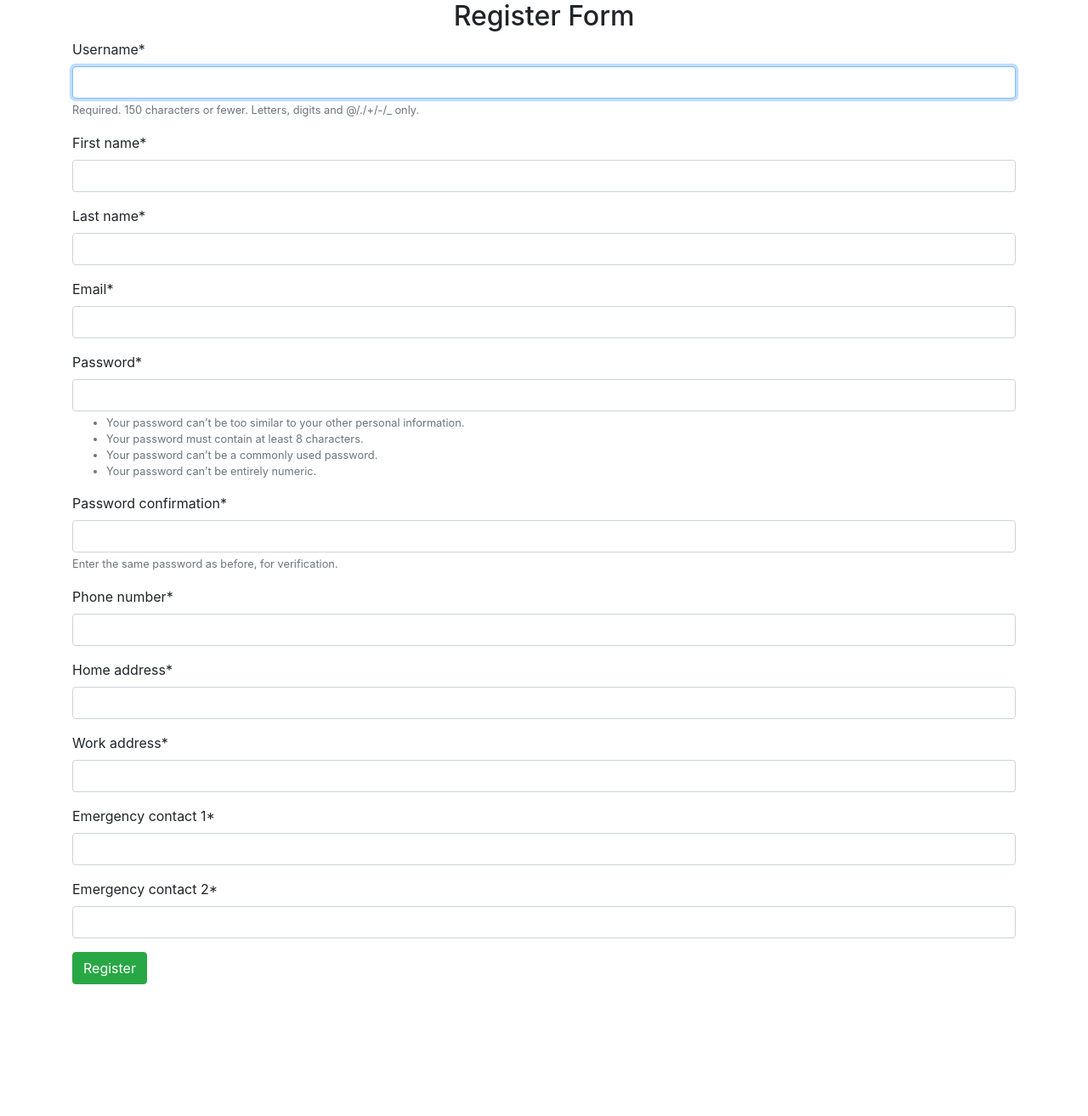
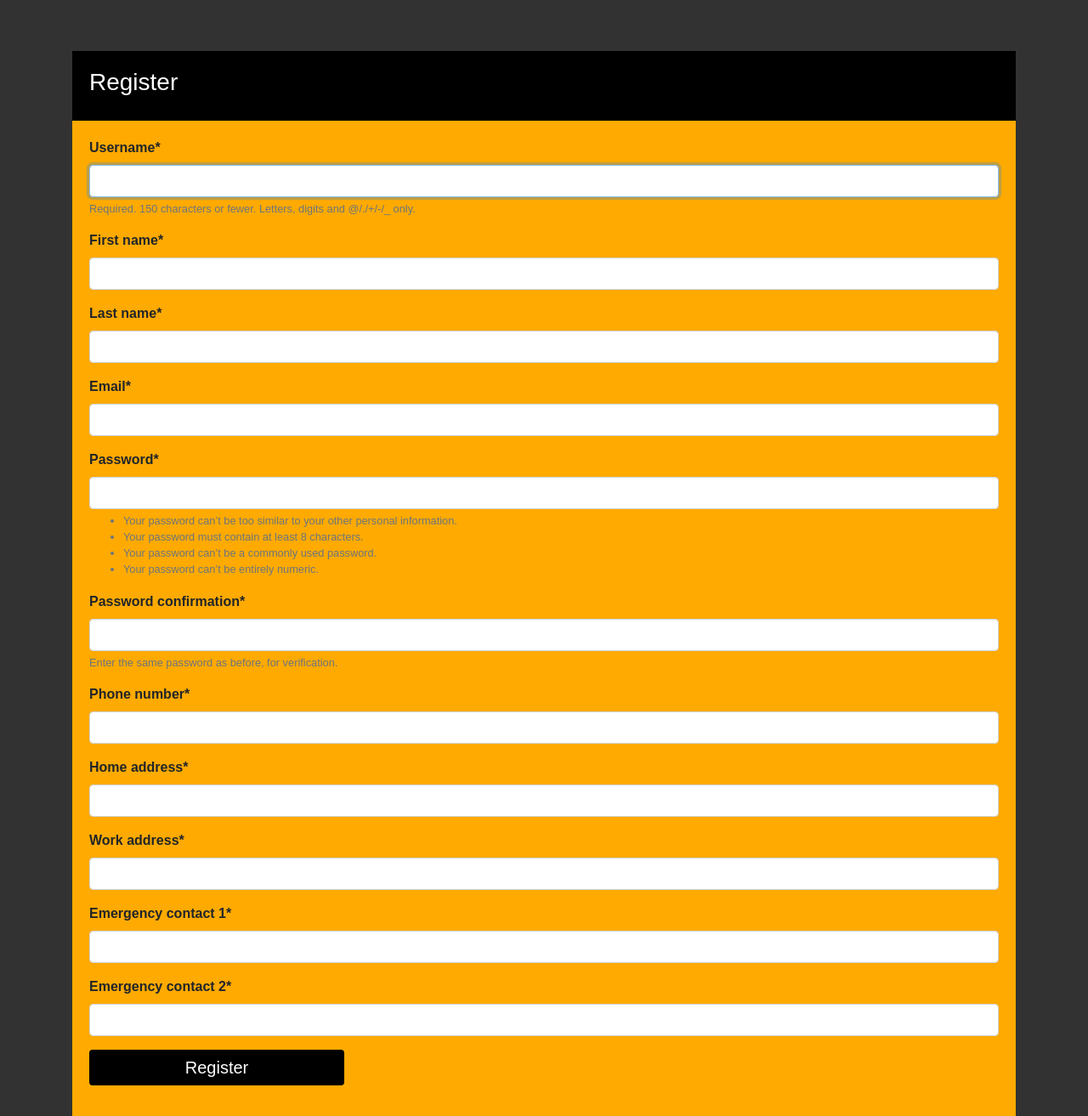
Before and after one commit to rahulmistry33/SahyogV-01, a Django app: page /sahyog/register/ in a window 1280 px wide. Shown: the whole page at 85% size. Before the commit the page ends 1158 px from the top, so only its background shows below. Run offline with Django 3.2, Linux system fonts and the light colour scheme; some libraries are stand-ins or nearby versions.

Commit message:
register login fixed

```diff
--- a/Users/urls.py
+++ b/Users/urls.py
@@ -8,7 +8,7 @@ urlpatterns = [
     path('SSE/', views.SSE, name='SSE'),
     path('SOS/', views.SOS, name='SOS'),
     path('register/', views.register, name='register'),
-    path('dashboard/<username>', views.dashboard, name='dashboard'),
+    # path('dashboard/<username>', views.dashboard, name='dashboard'),
     path('logout/', views.logout, name='logout'),
     path('login/', views.login, name='login'),
     path('analytics/', views.analytics, name='analytics'),
@@ -16,7 +16,7 @@ urlpatterns = [
     path('index/',views.index,name='index'),
     # path('random/', views.random, name='random'),
     path('SOS/', views.SOS, name='SOS'),
-    path('home/', views.home,name="home"),
+    path('home/<username>', views.home,name="home"),
     path('safey/', views.safey,name="safey"),
     path('report/', views.report,name="report"),
     path('reportCrime/', views.reportCrime,name="reportCrime")
--- a/Users/views.py
+++ b/Users/views.py
@@ -82,8 +82,8 @@ def SOS(request):
 
 # Create your views here.
 
-def home(request):
-    return render(request, 'UserViews/home.html')
+# def home(request):
+#     return render(request, 'UserViews/home.html')
 
 def safey(request):
     return render(request, 'UserViews/safey.html')
@@ -137,7 +137,7 @@ def validateOTP(request, user):
             request.session['username'] = userObj["username"]
             request.session['ec1'] = userObj["ec1"]
             request.session['ec2'] = userObj["ec2"]
-            return redirect(dashboard, request.session["username"])
+            return redirect(home, request.session["username"])
 
     request.session["otp"] = OTPGenerator()
     msg = 'Your OTP is '+request.session['otp']
@@ -147,7 +147,7 @@ def validateOTP(request, user):
 # @describe: Existing user login
 def login(request):
     if request.session.has_key('username'):
-        return redirect(dashboard, {"username": username})
+        return redirect(home, {"username": username})
     else:
         if request.method=="POST":
             form = LoginForm(request.POST)
@@ -159,7 +159,7 @@ def login(request):
                         request.session["username"] = username
                         request.session["ec1"] = user["ec1"]
                         request.session["ec2"] = user["ec2"]
-                        return redirect(dashboard, username)
+                        return redirect(home, username)
                 except:
                     return redirect(register)
             else:
@@ -168,9 +168,9 @@ def login(request):
             form = LoginForm()
         return render(request, 'UserViews/login.html', {"form": form})
 
-def dashboard(request, username):
+def home(request, username):
     if request.session.has_key('username'):
-        return render(request, 'UserViews/dashboard.html', {"username": username})
+        return render(request, 'UserViews/home.html', {"username": username})
     else:
         return redirect(index)
 
--- a/templates/UserViews/home.html
+++ b/templates/UserViews/home.html
@@ -79,6 +79,12 @@
                 <li class="nav-item">
                     <a class="nav-link" style="color: white;" href="">Settings</a>
                 </li>
+                <li class="nav-item">
+                    <a class="nav-link" style="color: white;" href="">{{username}}</a>
+                </li>
+                <li class="nav-item">
+                    <a class="nav-link" style="color: white;" href="/sahyog/logout">Logout</a>
+                </li>
                 <!-- <li style="float:right;" class="nav-item">
                     <a class="btn" style="color: white;" href="">Contribute</a>
                 </li> -->
--- a/templates/UserViews/register.html
+++ b/templates/UserViews/register.html
@@ -3,22 +3,52 @@
 
 <!DOCTYPE html>
 <html>
+
 <head>
-	<title></title>
-	<link rel="stylesheet" href="https://stackpath.bootstrapcdn.com/bootstrap/4.4.1/css/bootstrap.min.css">
+	<title>Safely</title>
+	<meta name="viewport" content="width=device-width, initial-scale=1.0">
+	<link rel="stylesheet" href="https://stackpath.bootstrapcdn.com/bootstrap/4.3.1/css/bootstrap.min.css"
+		integrity="sha384-ggOyR0iXCbMQv3Xipma34MD+dH/1fQ784/j6cY/iJTQUOhcWr7x9JvoRxT2MZw1T" crossorigin="anonymous">
+	<script src="https://code.jquery.com/jquery-3.3.1.slim.min.js"
+		integrity="sha384-q8i/X+965DzO0rT7abK41JStQIAqVgRVzpbzo5smXKp4YfRvH+8abtTE1Pi6jizo"
+		crossorigin="anonymous"></script>
+	<script src="https://cdnjs.cloudflare.com/ajax/libs/popper.js/1.14.7/umd/popper.min.js"
+		integrity="sha384-UO2eT0CpHqdSJQ6hJty5KVphtPhzWj9WO1clHTMGa3JDZwrnQq4sF86dIHNDz0W1"
+		crossorigin="anonymous"></script>
+	<script src="https://stackpath.bootstrapcdn.com/bootstrap/4.3.1/js/bootstrap.min.js"
+		integrity="sha384-JjSmVgyd0p3pXB1rRibZUAYoIIy6OrQ6VrjIEaFf/nJGzIxFDsf4x0xIM+B07jRM"
+		crossorigin="anonymous"></script>
+	<link rel="stylesheet" href="{% static 'style.css'%}">
 </head>
+
+
 <body>
-	<div class="container">
-		<h2 class="text-center">Register Form</h2>
-		<form method="POST" class="form-group">
-			{% csrf_token %}
-			{{form | crispy}}
-			<button type="submit" class="btn btn-success">Register</button>
-		</form>
+	<div class="container ">
+		<div class="row">
+
+			<div class="col-md-12">
+				<div class="panel panel-default">
+					<div class="panel-heading" style="background-color:  black; padding: 20px; color: white;">
+						<h3>Register</h3>
+					</div>
+
+					<div class="panel-body" style="background-color: #ffaa00; padding: 20px;">
+						<form method="POST" class="form-group">
+							{% csrf_token %}
+							{{form | crispy}}
+							<button type="submit" class="btn btn-dark"
+								style="background-color: black; color:white; font-size: 20px; width: 300px;">Register</button>
+						</form>
+					</div>
+				</div>
+			</div>
+		</div>
 	</div>
+
 
 	<script src="https://code.jquery.com/jquery-3.4.1.slim.min.js"></script>
 	<script src="https://cdn.jsdelivr.net/npm/popper.js@1.16.0/dist/umd/popper.min.js"></script>
 	<script src="https://stackpath.bootstrapcdn.com/bootstrap/4.4.1/js/bootstrap.min.js"></script>
 </body>
+
 </html>
```
Also changed, not shown: templates/UserViews/login.html (+39 -6 lines).
